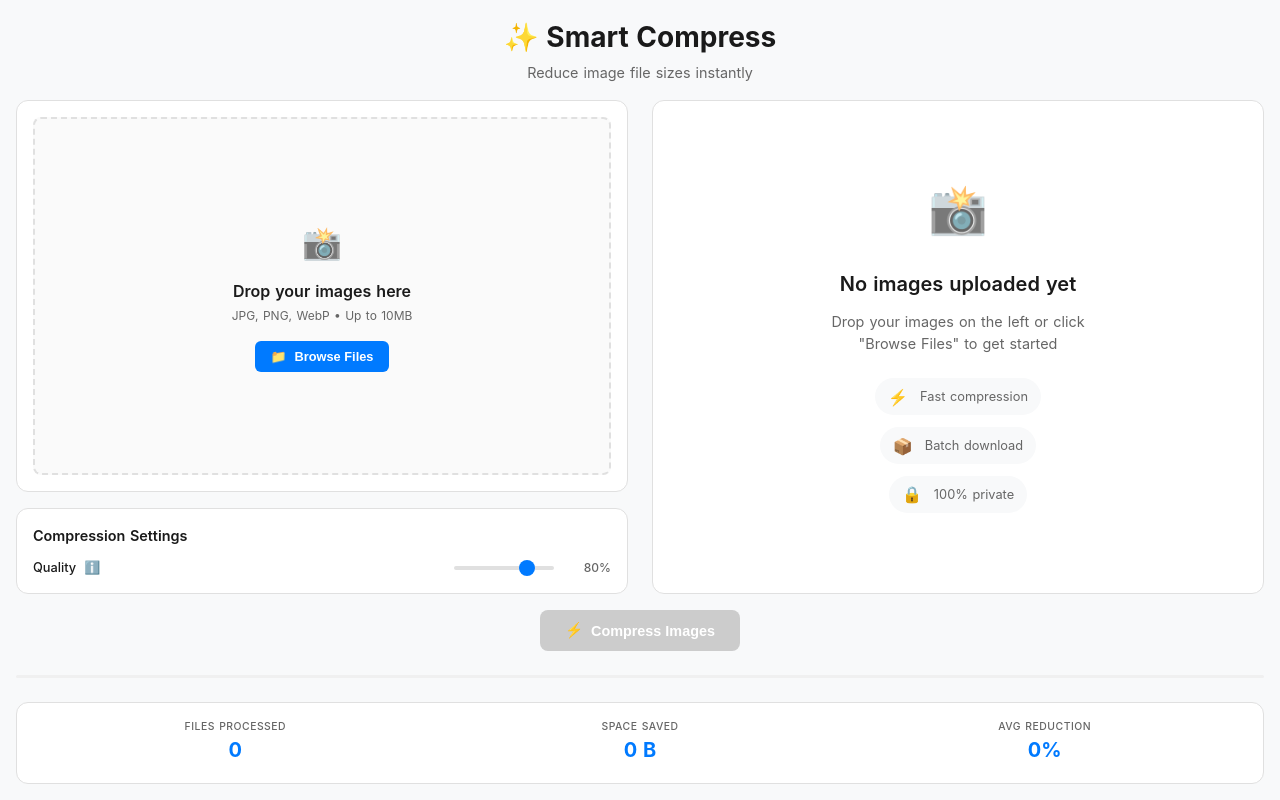
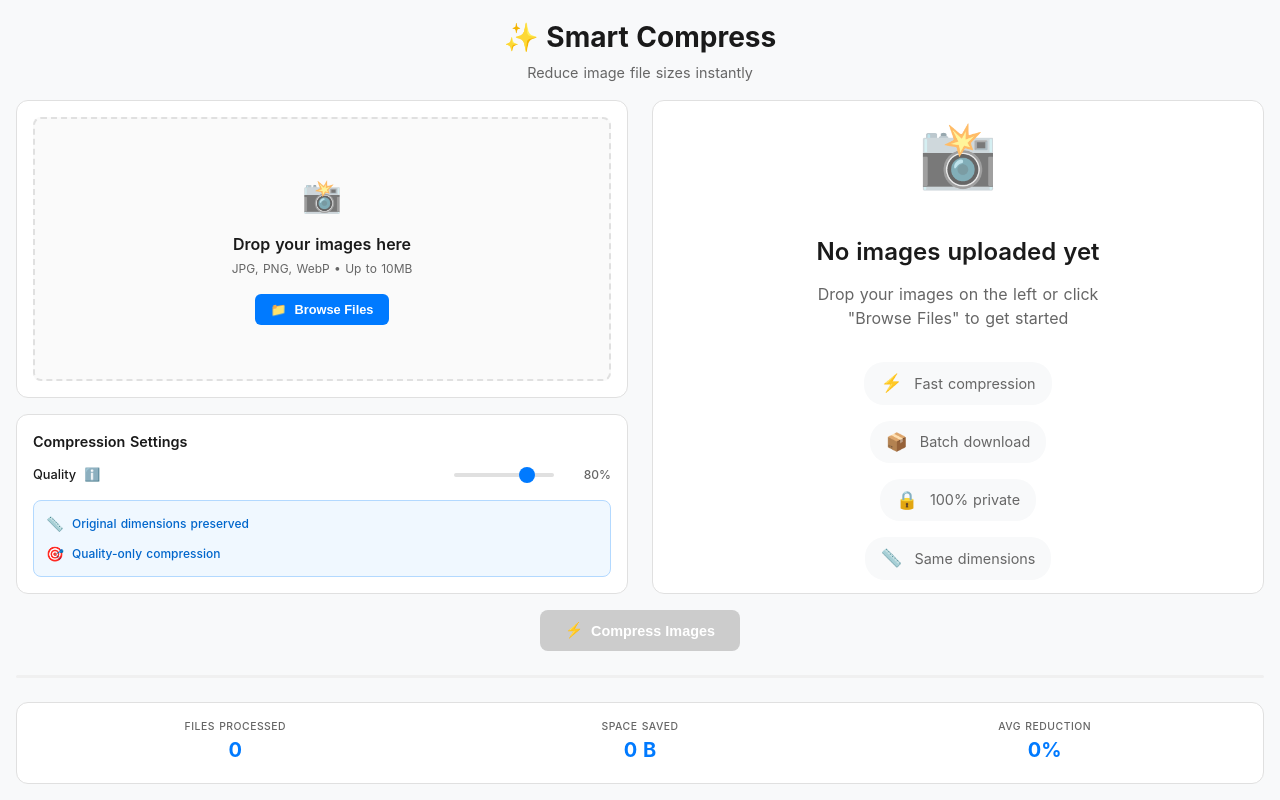
Before and after one commit to ousachea/App, a Nuxt app: page /compressor in a window 1280 px wide. Built offline with nearby package versions, Linux system fonts and the light colour scheme.

Commit message:
update file size radio when compress

```diff
--- a/pages/compressor.vue
+++ b/pages/compressor.vue
@@ -1,4 +1,5 @@
 <template class="compressor-body">
+
   <div class="compressor-container">
     <div class="header">
       <div class="header-content">
@@ -17,8 +18,6 @@
         </button>
       </div>
     </div>
-
-
 
     <!-- Main Content Grid -->
     <div class="main-content">
@@ -74,6 +73,18 @@
               <div class="quality-value">{{ quality }}%</div>
             </div>
           </div>
+
+          <!-- Keep Dimensions Info -->
+          <div class="dimensions-info">
+            <div class="info-item">
+              <span class="info-icon">📏</span>
+              <span class="info-text">Original dimensions preserved</span>
+            </div>
+            <div class="info-item">
+              <span class="info-icon">🎯</span>
+              <span class="info-text">Quality-only compression</span>
+            </div>
+          </div>
         </div>
       </div>
 
@@ -98,6 +109,10 @@
             <div class="feature-item">
               <span class="feature-icon">🔒</span>
               <span>100% private</span>
+            </div>
+            <div class="feature-item">
+              <span class="feature-icon">📏</span>
+              <span>Same dimensions</span>
             </div>
           </div>
         </div>
@@ -131,6 +146,7 @@
                   <span v-if="file.compressedSize">→ {{ formatSize(file.compressedSize) }}</span>
                   <div v-if="file.dimensions" class="file-dimensions">
                     {{ file.dimensions.width }}×{{ file.dimensions.height }}
+                    <span class="dimensions-preserved">✓ Preserved</span>
                   </div>
                 </div>
               </div>
@@ -253,6 +269,7 @@
                   <span class="compression-ratio">
                     -{{ Math.round(((previewModal.file.size - previewModal.file.compressedSize) / previewModal.file.size) * 100) }}%
                   </span>
+                  <span class="dimensions-note">Same dimensions</span>
                 </div>
               </div>
               <div class="preview-image-container">
@@ -298,6 +315,7 @@
   </template>
 
   <script setup>
+
   import { ref, computed, onUnmounted } from 'vue'
 
   // State variables
@@ -387,7 +405,7 @@ return new Promise((resolve) => {
         const canvas = document.createElement('canvas')
         const ctx = canvas.getContext('2d')
 
-      // Calculate thumbnail size (max 200px)
+        // Calculate thumbnail size (max 200px) but keep aspect ratio
         const maxSize = 200
         let { width, height } = img
 
@@ -493,7 +511,7 @@ previewModal.value = {
   }
   }
 
-// Compression functions
+  // Updated compression function - KEEPS ORIGINAL DIMENSIONS
   const compressImage = (file, quality) => {
   return new Promise((resolve) => {
     const canvas = document.createElement('canvas')
@@ -501,23 +519,21 @@ return new Promise((resolve) => {
     const img = new Image()
 
     img.onload = () => {
-    let { width, height } = img
-    const maxSize = 1200
-
-    if (width > maxSize || height > maxSize) {
-      if (width > height) {
-        height = (height * maxSize) / width
-        width = maxSize
-      } else {
-        width = (width * maxSize) / height
-        height = maxSize
-      }
-    }
-
+      // *** CHANGED: Keep original dimensions instead of resizing ***
+      const { width, height } = img
+
+      // Set canvas to original image dimensions
       canvas.width = width
       canvas.height = height
+
+      // Set high quality rendering
+      ctx.imageSmoothingEnabled = true
+      ctx.imageSmoothingQuality = 'high'
+
+      // Draw image at original size
       ctx.drawImage(img, 0, 0, width, height)
 
+      // Compress using quality setting only
       canvas.toBlob((blob) => {
         resolve(blob || file)
       }, 'image/jpeg', quality / 100)
@@ -587,7 +603,10 @@ if (!file.compressedBlob) return
   const url = URL.createObjectURL(file.compressedBlob)
   const a = document.createElement('a')
   a.href = url
-a.download = file.name.replace(/\.[^/.]+$/, '_compressed.jpg')
+  // Add "Ousa's-compressor" suffix to filename (removed duplicate "compressed")
+  const originalName = file.name.replace(/\.[^/.]+$/, '')
+  const extension = file.name.split('.').pop()
+  a.download = `${originalName}_Ousa's-compressor.${extension}`
   document.body.appendChild(a)
   a.click()
   document.body.removeChild(a)
@@ -623,7 +642,10 @@ try {
 
     compressedFiles.forEach(file => {
       if (file.compressedBlob) {
-      const fileName = file.name.replace(/\.[^/.]+$/, '_compressed.jpg')
+        // Add "Ousa's-compressor" suffix to each file in ZIP (removed duplicate "compressed")
+        const originalName = file.name.replace(/\.[^/.]+$/, '')
+        const extension = file.name.split('.').pop()
+        const fileName = `${originalName}_Ousa's-compressor.${extension}`
         zip.file(fileName, file.compressedBlob)
       }
     })
@@ -633,7 +655,8 @@ try {
     const url = URL.createObjectURL(zipBlob)
     const a = document.createElement('a')
     a.href = url
-  a.download = `compressed_images_${new Date().toISOString().split('T')[0]}.zip`
+    // Add "Ousa's-compressor" suffix to ZIP filename
+    a.download = `compressed_images_${new Date().toISOString().split('T')[0]}_Ousa's-compressor.zip`
     document.body.appendChild(a)
     a.click()
     document.body.removeChild(a)
@@ -783,39 +806,6 @@ display: flex;
   flex-direction: column;
   gap: 1rem;
   min-height: 0;
-}
-
-.type-selector {
-display: flex;
-gap: 0;
-margin-bottom: 1rem;
-background: #f0f0f0;
-border-radius: 12px;
-padding: 4px;
-width: fit-content;
-margin-left: auto;
-margin-right: auto;
-flex-shrink: 0;
-}
-
-.type-btn {
-padding: 8px 20px;
-background: transparent;
-border: none;
-border-radius: 8px;
-cursor: pointer;
-font-size: 0.8rem;
-font-weight: 600;
-color: #666;
-transition: all 0.2s ease;
-display: flex;
-align-items: center;
-gap: 0.5rem;
-}
-
-.type-btn.active {
-background: white;
-color: #007aff;
   }
 
   .upload-section {
@@ -960,6 +950,7 @@ display: flex;
   justify-content: space-between;
   align-items: center;
   gap: 1rem;
+  margin-bottom: 1rem;
   }
 
   .setting-label {
@@ -1000,6 +991,36 @@ font-size: 0.75rem;
   color: #666;
   min-width: 45px;
   text-align: right;
+  font-weight: 500;
+  }
+
+  /* NEW: Dimensions preservation info */
+  .dimensions-info {
+  margin-top: 1rem;
+  padding: 0.75rem;
+  background: #f0f8ff;
+  border-radius: 8px;
+  border: 1px solid #b3d9ff;
+  }
+
+  .info-item {
+  display: flex;
+  align-items: center;
+  gap: 0.5rem;
+  margin-bottom: 0.5rem;
+  font-size: 0.75rem;
+  color: #0066cc;
+  }
+
+  .info-item:last-child {
+  margin-bottom: 0;
+  }
+
+  .info-icon {
+  font-size: 0.9rem;
+  }
+
+  .info-text {
   font-weight: 500;
   }
 
@@ -1171,6 +1192,19 @@ gap: 0.125rem;
   .file-dimensions {
   color: #888;
   font-size: 0.6rem;
+  display: flex;
+  align-items: center;
+  gap: 0.5rem;
+  }
+
+  /* NEW: Dimensions preserved indicator */
+  .dimensions-preserved {
+  color: #28a745;
+  font-weight: 600;
+  font-size: 0.55rem;
+  background: #d4edda;
+  padding: 0.125rem 0.25rem;
+  border-radius: 3px;
   }
 
   .file-actions {
@@ -1355,6 +1389,13 @@ color: #28a745;
   font-weight: 600;
   }
 
+  /* NEW: Dimensions note in preview */
+  .dimensions-note {
+  color: #007aff;
+  font-weight: 500;
+  font-size: 0.7rem;
+  }
+
   /* Empty State Styles */
   .empty-state {
   display: flex;
@@ -1555,6 +1596,7 @@ display: flex;
   gap: 1rem;
   font-size: 0.75rem;
   color: #666;
+  flex-wrap: wrap;
   }
 
   .compression-ratio {
@@ -1682,18 +1724,6 @@ gap: 0.5rem;
     font-size: 0.9rem;
   }
 
-.type-selector {
-  width: 100%;
-  margin: 0 0 1rem 0;
-}
-
-.type-btn {
-  flex: 1;
-  justify-content: center;
-  padding: 12px 16px;
-  font-size: 0.85rem;
-}
-
   .settings-panel {
     order: 3;
     margin-top: 1rem;
@@ -1926,7 +1956,7 @@ gap: 0.5rem;
     min-height: 44px;
     touch-action: manipulation;
   }
-}
+
   .header-content {
     flex-direction: column;
     gap: 1rem;
@@ -1941,7 +1971,9 @@ gap: 0.5rem;
     order: 2;
     font-size: 0.85rem;
     padding: 0.6rem 1.2rem;
-}  /* Mobile Empty State */
+  }
+
+  /* Mobile Empty State */
   .empty-state {
     padding: 2rem 1rem;
     flex: 1;
@@ -1974,4 +2006,5 @@ gap: 0.5rem;
   .feature-icon {
     font-size: 1rem;
   }
+  }
   </style>
```
Lines whose indentation alone changed are shown as unchanged.
